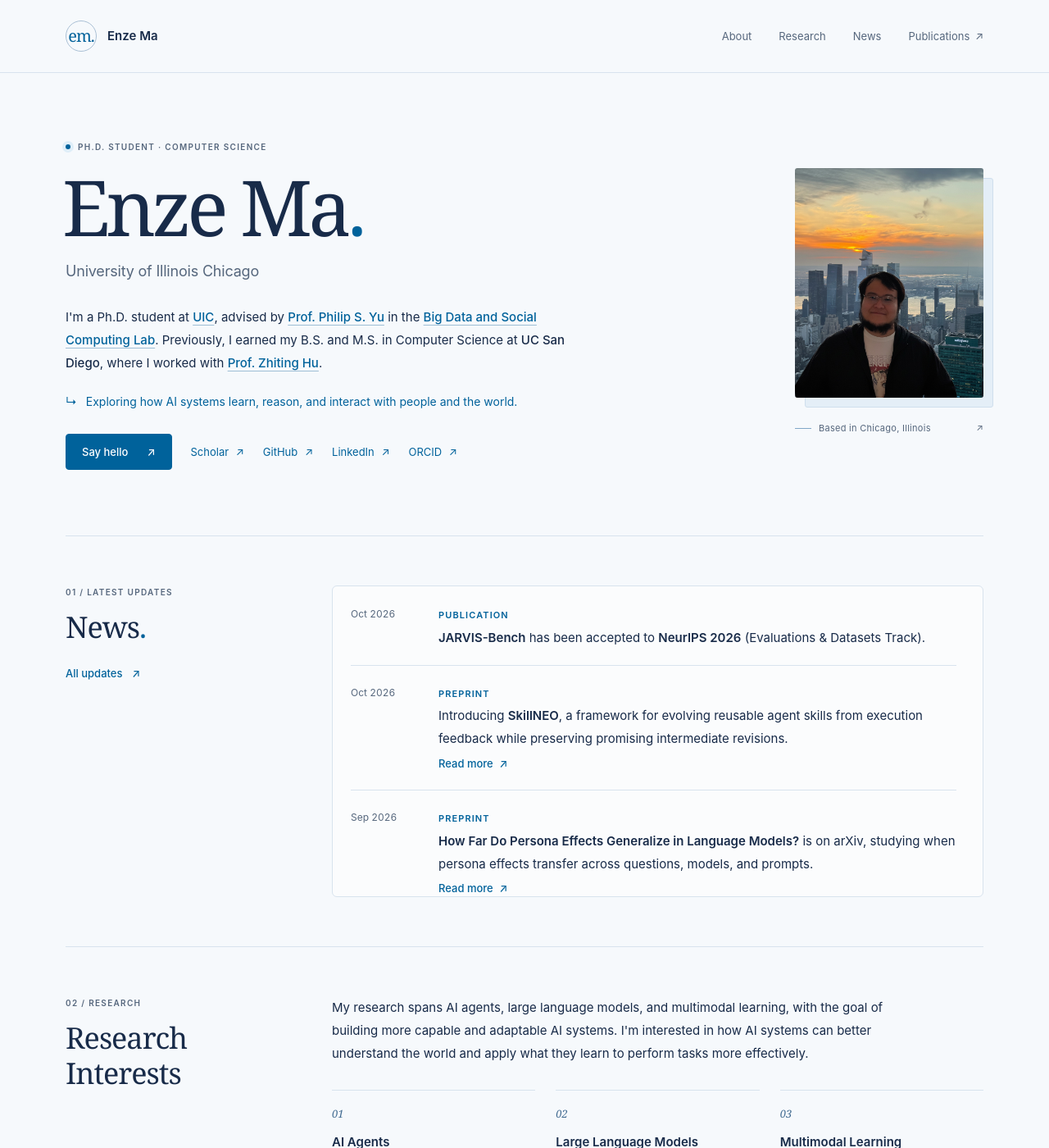
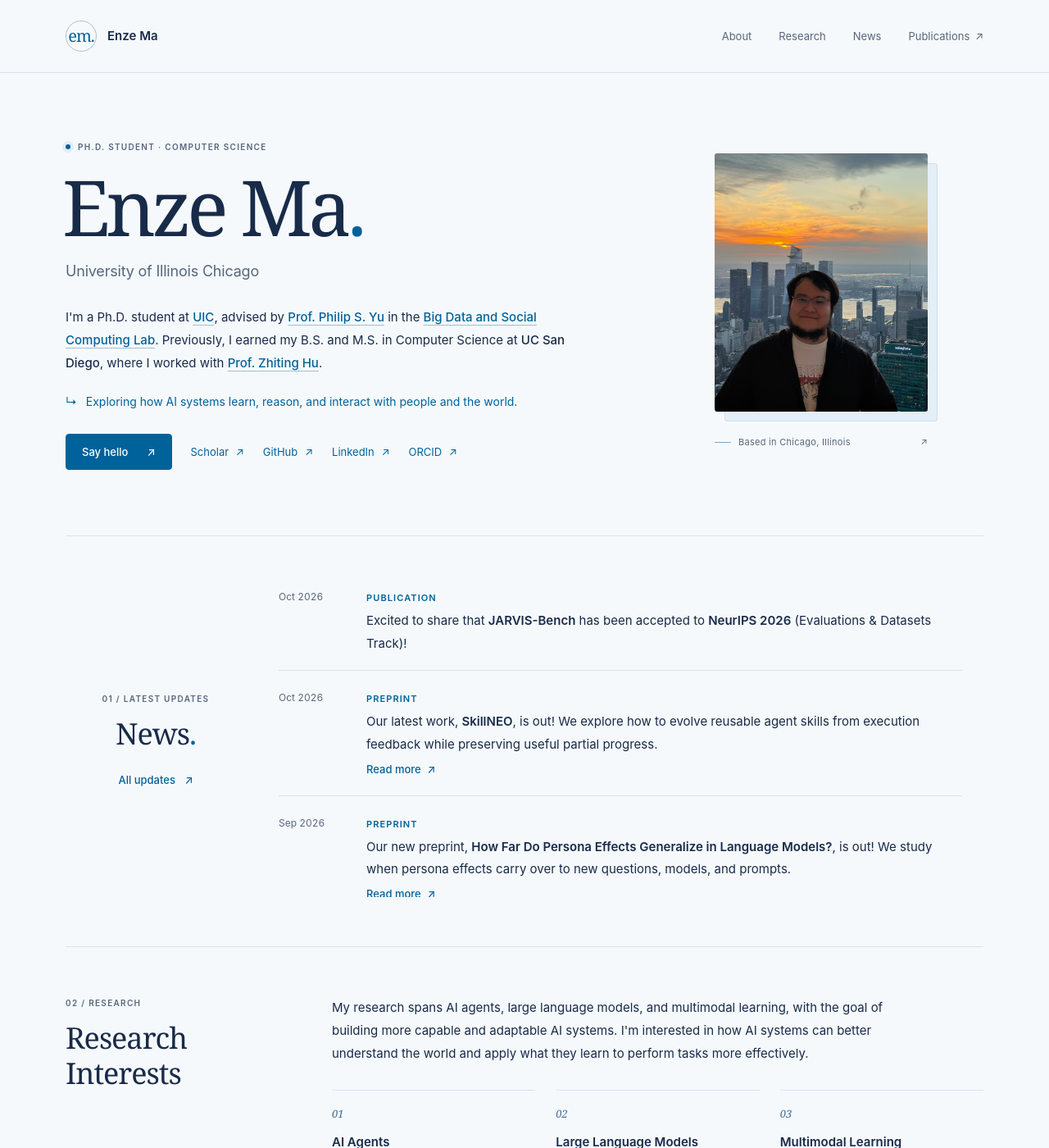
Before and after one commit to sora1998/sora1998.github.io, a Jekyll site: the page built from _pages/about.md, in a window 1280 px wide and 1400 px high. Shown: the whole window at 82% size. Built offline with Jekyll 4.4.1, drawn with Linux system fonts in a browser that asks for light colours; some of the changed text lies outside the part shown.

Commit message:
Refine homepage balance, news style, and publication ordering

```diff
--- a/_data/news.yml
+++ b/_data/news.yml
@@ -5,76 +5,78 @@
 
 # Website announcement date. The coauthor announced acceptance in September 2026:
 # https://shanglinwu.github.io/
-- date: "2026-10-23"
+- date: "2026-10-22"
   label: Publication
   text: >-
-    **JARVIS-Bench** has been accepted to **NeurIPS 2026**
-    (Evaluations & Datasets Track).
+    Excited to share that **JARVIS-Bench** has been accepted to **NeurIPS 2026**
+    (Evaluations & Datasets Track)!
 
 - date: "2026-10-14"
   label: Preprint
   text: >-
-    Introducing **SkillNEO**, a framework for evolving reusable agent skills
-    from execution feedback while preserving promising intermediate revisions.
+    Our latest work, **SkillNEO**, is out! We explore how to evolve reusable
+    agent skills from execution feedback while preserving useful partial progress.
   url: "https://arxiv.org/abs/2610.20926"
 
 - date: "2026-09-26"
   label: Preprint
   text: >-
-    **How Far Do Persona Effects Generalize in Language Models?** is on arXiv,
-    studying when persona effects transfer across questions, models, and prompts.
+    Our new preprint, **How Far Do Persona Effects Generalize in Language Models?**,
+    is out! We study when persona effects carry over to new questions, models,
+    and prompts.
   url: "https://arxiv.org/abs/2609.32758"
 
 - date: "2026-09-14"
   label: Preprint
   text: >-
-    **Mind2Dialogue** is on arXiv. We use simulated user mental states to train
-    language models for more human-aware assistance.
+    Happy to share **Mind2Dialogue**, our work on training human-aware language
+    models using simulated user mental states.
   url: "https://arxiv.org/abs/2609.15972"
 
 - date: "2026-08-27"
   label: Publication
   text: >-
-    **Sycophancy Suppression Can Impair Rational Updating** is now on arXiv,
-    accepted to **EMNLP 2026 Findings**. We study how to reduce sycophancy while
-    preserving a model's ability to learn from useful feedback.
+    Our paper, **Sycophancy Suppression Can Impair Rational Updating**, is on arXiv
+    and has been accepted to **EMNLP 2026 Findings**! We study how to reduce
+    sycophancy while preserving a model's ability to learn from useful feedback.
   url: "https://arxiv.org/abs/2608.26511"
 
 - date: "2026-06-23"
   label: Preprint
   text: >-
-    Introducing **MemAudit**, our benchmark for measuring what AI agents
-    actually remember about their users across interactions.
+    Excited to share **MemAudit**, our benchmark for auditing what AI agents
+    retain about their users across interactions.
   url: "https://arxiv.org/abs/2606.24595"
 
 # The survey PDF was first uploaded in repository commit 7ebf96f5b20939526df02b0309118b66becc8317.
 - date: "2026-06-12"
   label: Survey
   text: >-
-    Our survey, **The Landscape of Agentic Time Series Systems**, is available,
-    covering system architectures, reliability, and open research directions.
+    Our survey, **The Landscape of Agentic Time Series Systems**, is now available!
+    We bring together recent work on system architectures, reliability, and
+    open research directions.
   url: "https://github.com/TROUBADOUR000/Awesome-Agentic-Time-Series"
 
 - date: "2026-05-21"
   label: Preprint
   text: >-
-    **ARC-STAR** is on arXiv. We develop auditable corrections for PDE foundation
-    models, focusing computation on regions that need refinement.
+    Happy to share **ARC-STAR**, our work on auditable corrections for PDE
+    foundation models. We focus computation on regions that need refinement.
   url: "https://arxiv.org/abs/2605.22222"
 
 # COLM acceptance was announced in July 2026: https://exlaw.github.io/#news
 - date: "2026-04-01"
   label: Publication
   text: >-
-    **Locally Confident, Globally Stuck** is on arXiv, studying quality versus
-    exploration in diffusion language models. Update: accepted to **COLM 2026**
-    in July.
+    Our preprint, **Locally Confident, Globally Stuck**, is out! We explore the
+    trade-off between quality and exploration in diffusion language models.
+    July update: excited to share that it has been accepted to **COLM 2026**.
   url: "https://arxiv.org/abs/2604.00375"
 
 - date: "2026-02-12"
   label: Preprint
   text: >-
-    **CellMaster** is now on arXiv: an AI agent for interpretable cell type
+    Happy to share **CellMaster**, our AI agent for interpretable cell type
     annotation, with support for collaborative human refinement.
   url: "https://arxiv.org/abs/2602.13346"
 
@@ -82,14 +84,15 @@
 - date: "2025-11-12"
   label: Preprint
   text: >-
-    The original **PAN** preprint is released: a world model for interactive,
-    long-horizon simulation guided by natural language actions.
+    Excited to share the original **PAN** preprint, our work on a world model
+    for interactive, long-horizon simulation guided by natural language actions.
   url: "https://arxiv.org/abs/2511.09057v3"
 
 # OpenReview lists 18 September 2025 as the publication date.
 - date: "2025-09-18"
   label: Publication
   text: >-
-    **scPilot** is a **NeurIPS 2025 poster**. Our framework brings LLM reasoning
-    to single-cell analysis, supported by the scBench evaluation suite.
+    Happy to share that **scPilot** is a **NeurIPS 2025 poster**! Our framework
+    brings LLM reasoning to single-cell analysis, supported by the scBench
+    evaluation suite.
   url: "https://openreview.net/forum?id=Vzi96rTe4w"
--- a/_includes/seo.html
+++ b/_includes/seo.html
@@ -40,7 +40,7 @@
   {% assign seo_author_twitter = seo_author_twitter | replace: "@", "" %}
 {% endif %}
 
-{% if page.date %}
+{% if page.date and page.date_precision != 'month' %}
   <meta property="article:published_time" content="{{ page.date | date_to_xmlschema }}">
 {% endif %}
 
--- a/assets/css/academic.css
+++ b/assets/css/academic.css
@@ -178,8 +178,8 @@ h1,h2,h3 {
 
 .hero {
   display: grid;
-  grid-template-columns: minmax(0,1fr) 230px;
-  gap: 80px;
+  grid-template-columns: minmax(0,660px) minmax(260px,1fr);
+  gap: 64px;
   align-items: center;
   padding: 82px 0 80px
 }
@@ -298,6 +298,8 @@ h1,h2,h3 {
 }
 
 .portrait {
+  width: 260px;
+  justify-self: center;
   position: relative;
   padding: 0 0 8px
 }
@@ -319,7 +321,7 @@ h1,h2,h3 {
 
 .portrait img {
   width: 100%;
-  height: 280px;
+  height: 315px;
   object-fit: cover;
   object-position: 50% 64%;
   border-radius: 3px
@@ -378,6 +380,17 @@ h1,h2,h3 {
   gap: 45px
 }
 
+.news-section {
+  grid-template-columns: 220px minmax(0,1fr);
+  gap: 40px;
+  align-items: center
+}
+
+.news-section .section-heading {
+  justify-self: center;
+  text-align: center
+}
+
 .section-intro {
   font-size: 15px;
   line-height: 1.85;
@@ -420,10 +433,7 @@ h1,h2,h3 {
   scrollbar-width: thin;
   scrollbar-color: #9fb5c9 transparent;
   scrollbar-gutter: stable;
-  padding: 20px 22px;
-  border: 1px solid var(--line);
-  border-radius: 6px;
-  background: rgba(255,255,255,.55)
+  padding: 0 16px 8px 0
 }
 
 .news-scroll::-webkit-scrollbar {
@@ -953,14 +963,18 @@ h1,h2,h3 {
     max-width: 660px
   }
   .hero {
-    grid-template-columns: minmax(0,1fr) 230px
+    grid-template-columns: minmax(0,660px) minmax(260px,1fr)
   }
   .portrait img {
-    height: 280px
+    height: 315px
   }
 }
 
 @media(max-width:1000px) {
+  .portrait {
+    width: 200px
+  }
+
   .shell {
     width: calc(100% - 64px)
   }
@@ -978,6 +992,10 @@ h1,h2,h3 {
   .research-section,.news-section,.experience-section {
     grid-template-columns: 230px minmax(0,1fr);
     gap: 30px
+  }
+  .news-section {
+    grid-template-columns: 180px minmax(0,1fr);
+    gap: 28px
   }
   .section-heading h2,.section-topline h2 {
     font-size: 32px
@@ -1001,6 +1019,14 @@ h1,h2,h3 {
 }
 
 @media(max-width:760px) {
+  .portrait {
+    width: 160px
+  }
+  .news-section .section-heading {
+    justify-self: start;
+    text-align: left
+  }
+
   html {
     scroll-padding-top: 95px
   }
@@ -1141,7 +1167,7 @@ h1,h2,h3 {
     font-size: 16px
   }
   .news-scroll {
-    padding: 16px 14px
+    padding: 0 10px 8px 0
   }
 
   .header-inner {
```
Also changed, not shown: _publications/2026-10-23-jarvis-bench.md (+5 -3 lines).
